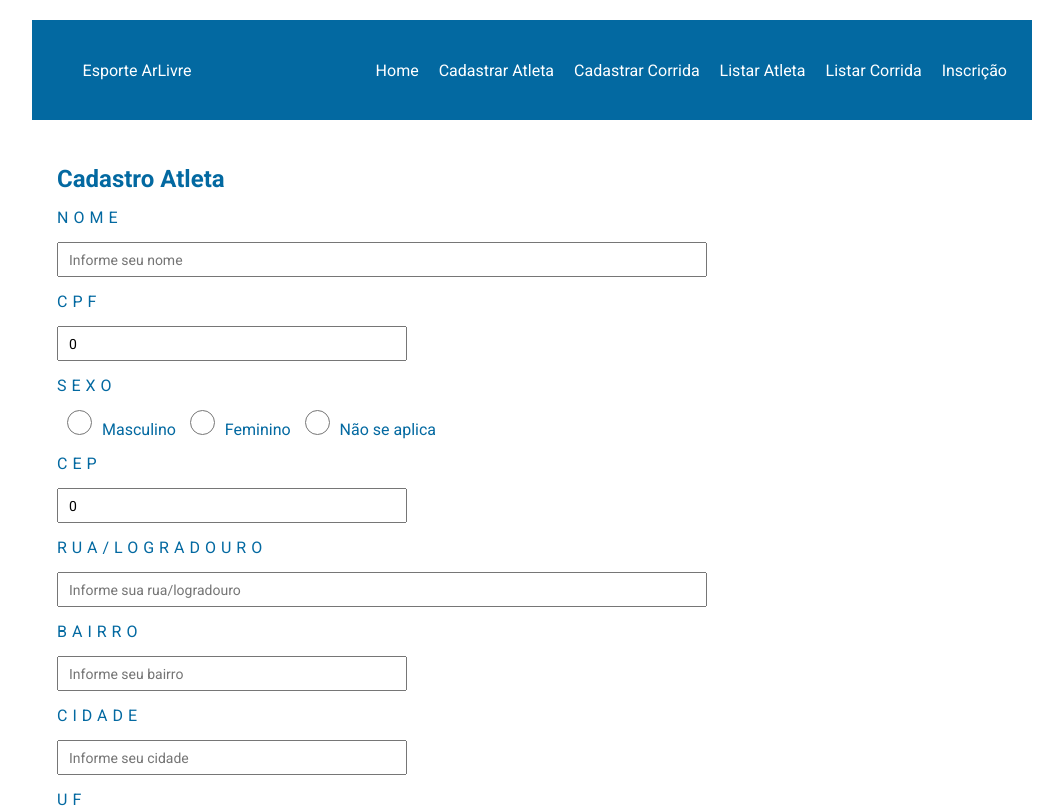
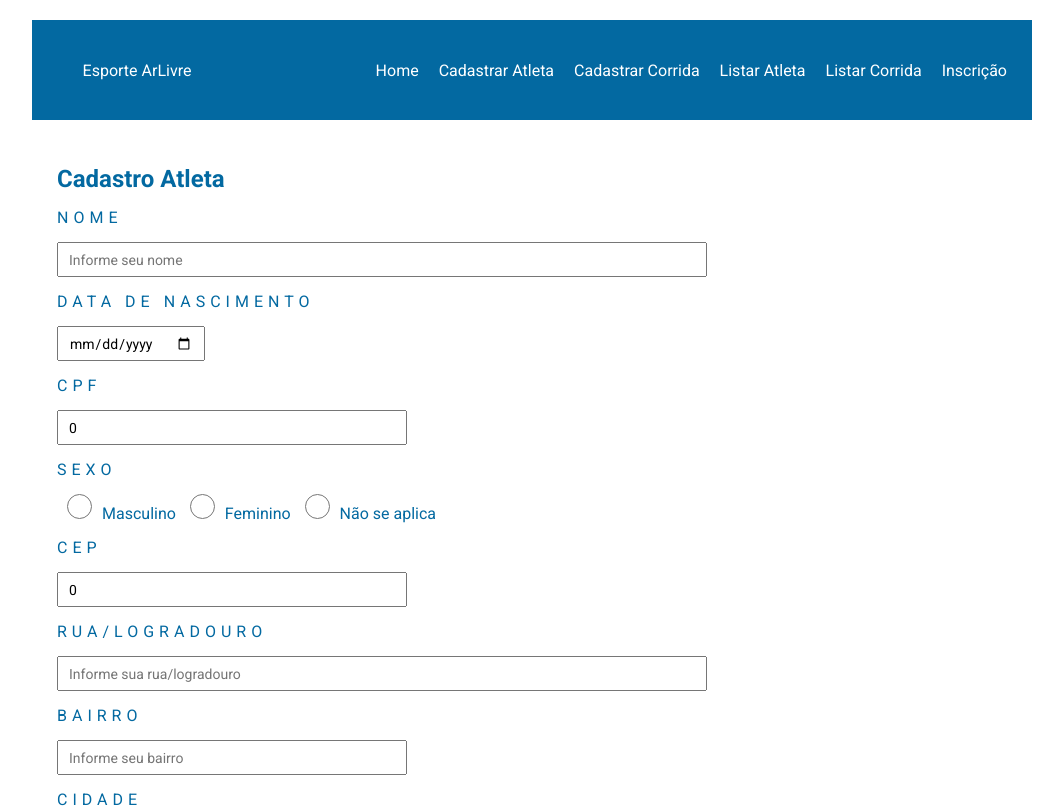
Before and after one commit to AllanGabriel03/EsporteArLivre, an Angular app: page /cadastroatleta in a window 1280 px wide. Shown: the top 808 px of the page, without its empty margins (108-1171 px from the left). Built offline with nearby package versions, Linux system fonts and the light colour scheme.

Commit message:
Adicionando idade dos atletas

```diff
--- a/src/app/app.routes.ts
+++ b/src/app/app.routes.ts
@@ -25,6 +25,10 @@ export const routes: Routes = [
         component:Corrida,
     },
     {
+        path:"alteraCorrida/:id",
+        component:Corrida,
+    },
+    {
         path:"atletasLista",
         component:AtletaListaComponent,
 
--- a/src/app/component/atleta-lista-component/atleta-lista-component.html
+++ b/src/app/component/atleta-lista-component/atleta-lista-component.html
@@ -5,7 +5,7 @@
         @for (elem of listaAtletas(); track elem.id) {
         <div class="item-atletas">
             <span class="dados-atleta">
-                {{elem.id}} - {{elem.nome}} - {{elem.cpf}} - {{elem.sexo}} - {{elem.cidade}} -{{elem.uf}}
+                {{elem.id}} - {{elem.nome}} - {{calcularIdade(elem.dataNascimento)}} anos - {{elem.cpf}} - {{elem.sexo}} - {{elem.cidade}} -{{elem.uf}}
             </span>
             <span class="links-lista">
                 <a class="lnk-editar" (click)="buscarPessoa(elem)"> Editar </a>
--- a/src/app/component/atleta-lista-component/atleta-lista-component.ts
+++ b/src/app/component/atleta-lista-component/atleta-lista-component.ts
@@ -65,5 +65,21 @@ export class AtletaListaComponent {
     this.router.navigate(['/cadastroatleta', idAtleta])
   }
 
+  calcularIdade(dataNascimento: string): number {
+
+    const hoje = new Date();
+    const nascimento = new Date(dataNascimento)
+
+    let idade = hoje.getFullYear() - nascimento.getFullYear();
+
+    const mes = hoje.getMonth() - nascimento.getMonth();
+
+    if(mes < 0 || (mes === 0 && hoje.getDate() < nascimento.getDate())){
+      idade--
+    }
+
+    return idade
+  }
+
 
 }//FIM COMPONENT AtletaListaComponent
--- a/src/app/component/atleta/atleta.html
+++ b/src/app/component/atleta/atleta.html
@@ -4,6 +4,9 @@
     <form id="form-atleta" (submit)="enviaDadosAtleta()">
         <label for="nome">Nome</label>
         <input type="text" name="nome" [(ngModel)] = "nome" class="input01" required maxlength="80" placeholder="Informe seu nome">
+
+        <label for="dataNascimento">Data de Nascimento</label>
+        <input type="date" name="dataNascimento" [(ngModel)] = "dataNascimento" class="input" required>
 
         <label for="cpf">CPF</label>
         <input type="text" name="cpf" [(ngModel)] = "cpf" id="cpf" class="input02" required maxlength="14" placeholder="Informe seu cpf">
--- a/src/app/component/atleta/atleta.ts
+++ b/src/app/component/atleta/atleta.ts
@@ -73,6 +73,7 @@ export class Atleta {
   //DELCARAÇÃO DOS ATRIBUTOS DO COMPONENTE
   id = 0
   nome = ''
+  dataNascimento = ''
   cpf = 0
   sexo = ''
   cep = 0
@@ -108,6 +109,7 @@ export class Atleta {
         next: (objAtleta) => {
           this.id = objAtleta.id
           this.nome = objAtleta.nome
+          this.dataNascimento = objAtleta.dataNascimento
           this.cpf = objAtleta.cpf
           this.sexo = objAtleta.sexo
           this.cep = objAtleta.cep
@@ -126,6 +128,7 @@ export class Atleta {
   enviaDadosAtleta() {
     const pessoaAtleta = new Pessoa()
     pessoaAtleta.nome = this.nome
+    pessoaAtleta.dataNascimento = this.dataNascimento
     pessoaAtleta.cpf = this.cpf
     pessoaAtleta.sexo = this.sexo
     pessoaAtleta.cep = this.cep
--- a/src/app/component/corrida-lista/corrida-lista.ts
+++ b/src/app/component/corrida-lista/corrida-lista.ts
@@ -55,6 +55,6 @@ export class CorridaLista {
 
 
   carregaCampo(objCorrida: CorridaModule){
-    this.router.navigate(["/alteracorrida", objCorrida.id])
+    this.router.navigate(["/alteraCorrida", objCorrida.id])
   }
 }
--- a/src/app/component/corrida/corrida.ts
+++ b/src/app/component/corrida/corrida.ts
@@ -47,6 +47,7 @@ export class Corrida {
       next:(objCorrida) => {
         this.id = objCorrida.id
         this.descricao = objCorrida.descricao
+        this.dataDaCorrida = objCorrida.dataDaCorrida
         this.distancia5km = objCorrida.distancia5km
         this.distancia10km = objCorrida.distancia10km
         this.distancia25km = objCorrida.distancia25km
@@ -61,6 +62,7 @@ export class Corrida {
   enviaDadosCorrida(){
     const corrida = new CorridaModule()
     corrida.descricao = this.descricao
+    corrida.dataDaCorrida = this.dataDaCorrida
     corrida.distancia5km = this.distancia5km
     corrida.distancia10km = this.distancia10km
     corrida.distancia25km = this.distancia25km
--- a/src/app/models/pessoa/pessoa-module.ts
+++ b/src/app/models/pessoa/pessoa-module.ts
@@ -13,6 +13,7 @@ export class PessoaModule {
 export class Pessoa{
   id: number = 0
   nome: string = ''
+  dataNascimento: string = ''
   cpf: number = 0
   sexo: string = ''
   cep : number = 0
```
